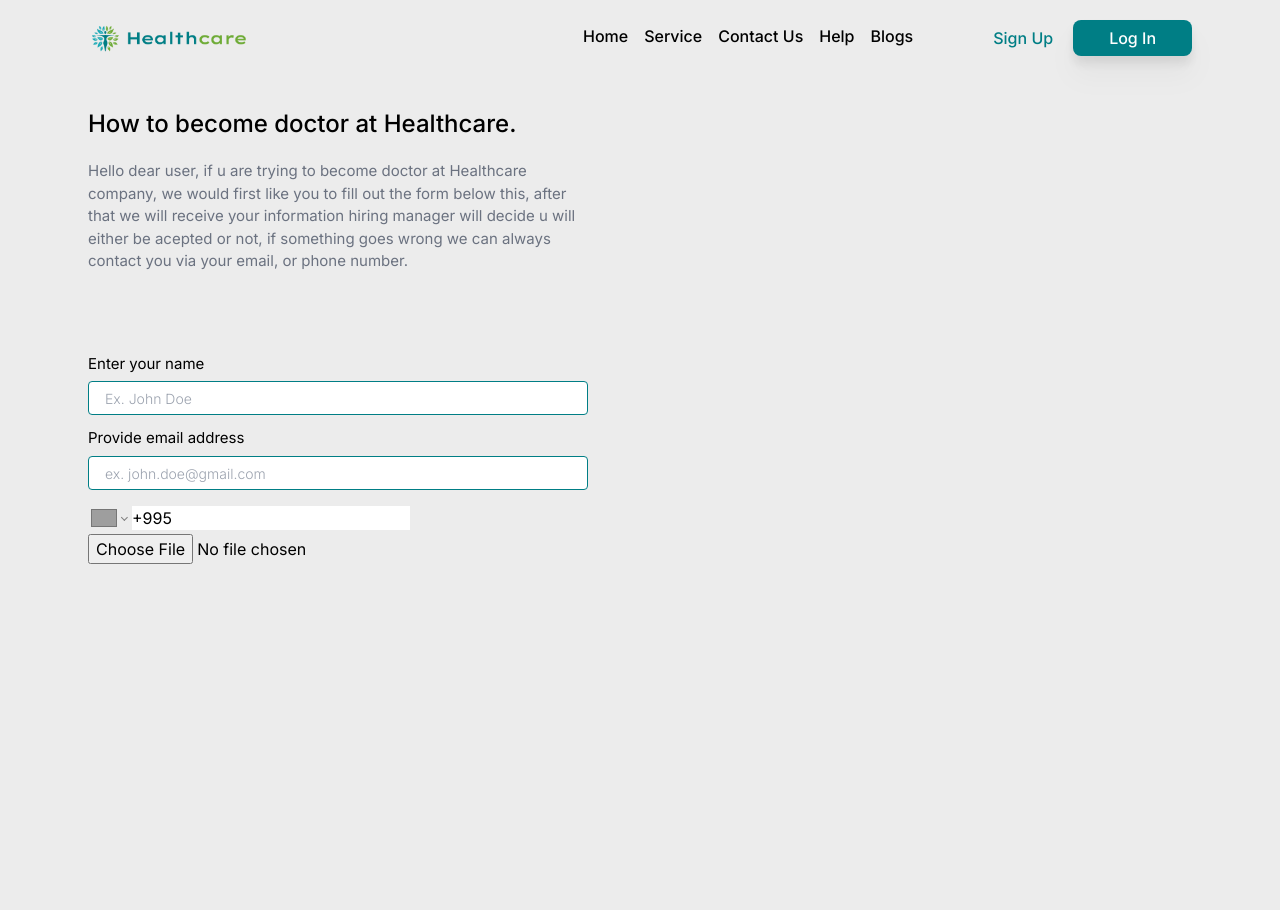
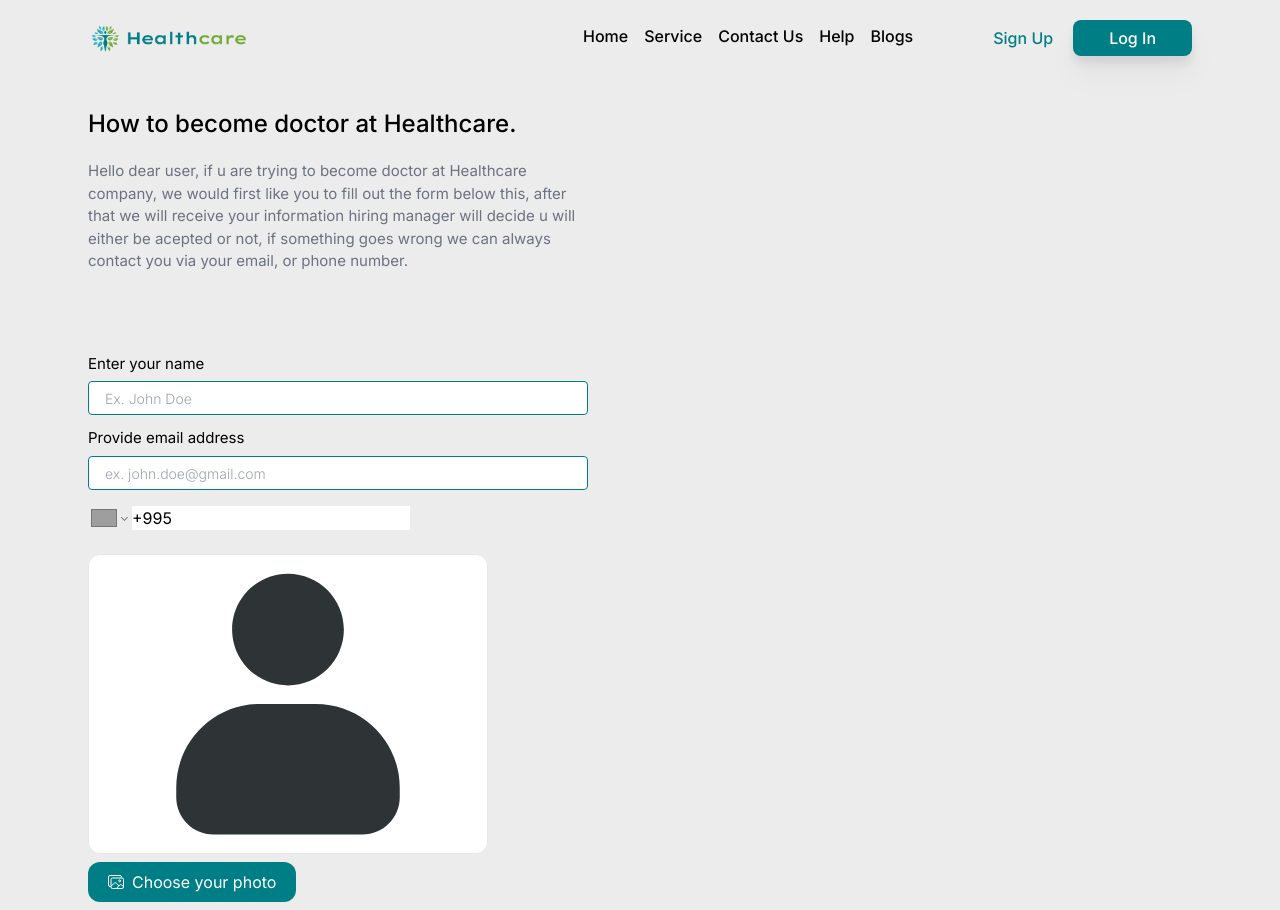
Before and after one commit to lasha-codes/health-appointment-system, a Next.js app: page /become_doctor in a window 1280 px wide. Before the commit the page ends 800 px from the top, so only its background shows below. Built offline with nearby package versions, Linux system fonts and the light colour scheme; no server answers; grey boxes are pictures that could not be loaded.

Commit message:
image upload functionality

```diff
--- a/src/app/(authentication)/become_doctor/_components/doctor_form.tsx
+++ b/src/app/(authentication)/become_doctor/_components/doctor_form.tsx
@@ -3,6 +3,9 @@
 import 'react-phone-number-input/style.css'
 import PhoneInput from 'react-phone-number-input'
 import { useState } from 'react'
+import { IoImagesOutline } from 'react-icons/io5'
+import default_avatar from '@/assets/default-avatar.svg'
+import Image from 'next/image'
 
 const DoctorForm = () => {
   const [phoneValue, setPhoneValue] = useState<string>('+995')
@@ -14,6 +17,7 @@ const DoctorForm = () => {
   const uploadFile = async (e: React.ChangeEvent<HTMLInputElement>) => {
     const file = e.target.files && e.target.files[0]
     const base64: any = await convertBase64(file)
+    setImageLoading(false)
     if (base64) {
       setDoctorImage(base64)
     }
@@ -30,7 +34,6 @@ const DoctorForm = () => {
 
       fileReader.onload = () => {
         resolve(fileReader.result)
-        setImageLoading(false)
       }
 
       fileReader.onerror = (error) => {
@@ -81,8 +84,34 @@ const DoctorForm = () => {
           defaultCountry='GE'
         />
       </div>
-      <div>
-        <input type='file' onChange={uploadFile} />
+      <div className='flex flex-col items-start gap-2 mt-5'>
+        <div className='w-[400px] h-[300px] rounded-xl border bg-white relative overflow-hidden'>
+          {!imageLoading && !doctorImage && (
+            <Image
+              src={default_avatar}
+              alt=''
+              fill
+              className='object-contain'
+            />
+          )}
+          {imageLoading && '...loading'}
+          {!imageLoading && doctorImage && (
+            <Image src={doctorImage} alt='' fill className='object-contain' />
+          )}
+        </div>
+        <label
+          htmlFor='image'
+          className='cursor-pointer bg-main_green flex items-center w-fit px-5 py-2 text-white gap-2 rounded-xl'
+        >
+          <IoImagesOutline />
+          Choose your photo
+        </label>
+        <input
+          type='file'
+          id='image'
+          onChange={uploadFile}
+          className='absolute opacity-0 pointer-events-none'
+        />
       </div>
     </form>
   )
```
Also changed, not shown: src/assets/default-avatar.svg (added).
